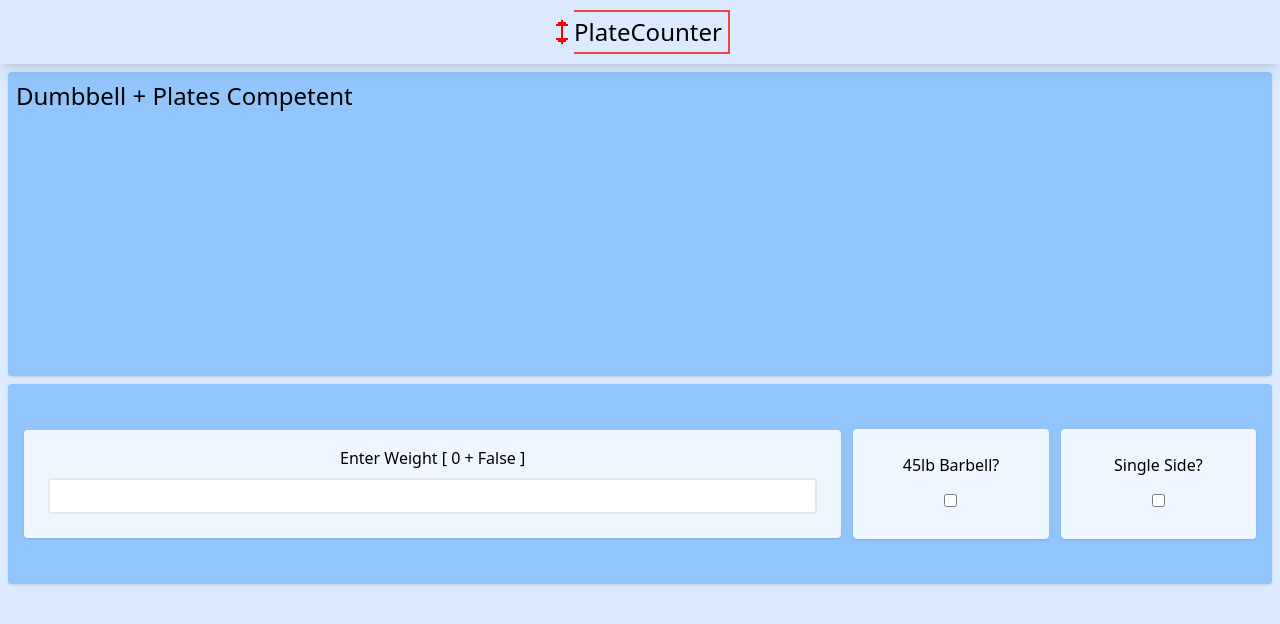
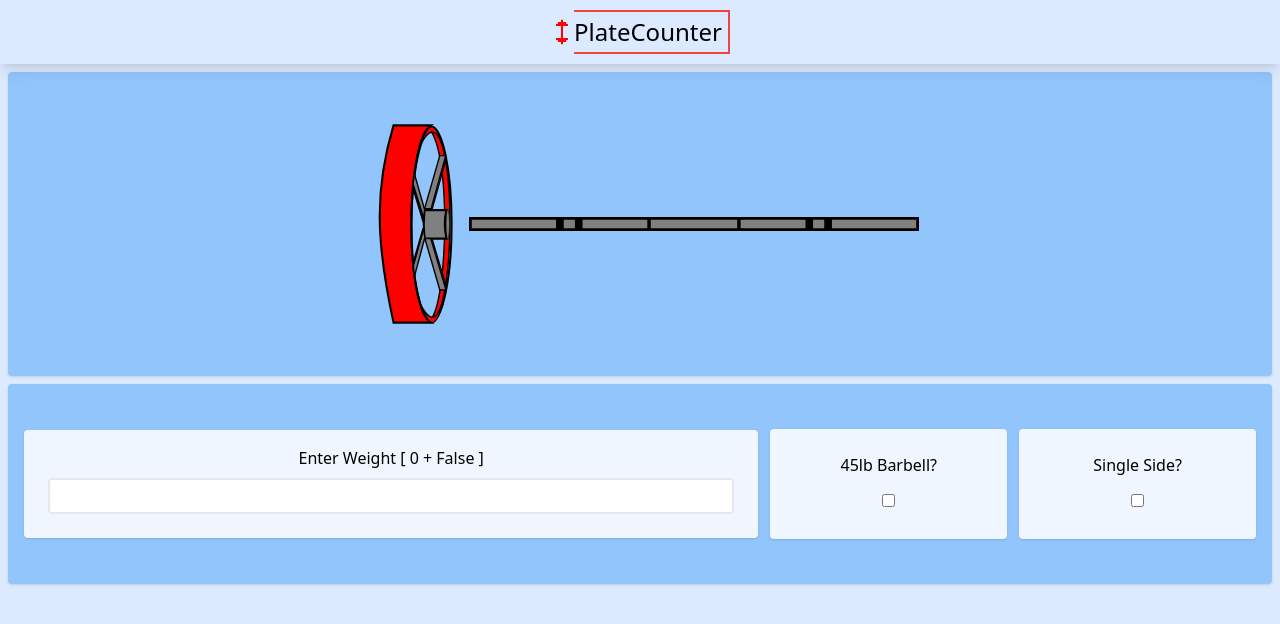
Before and after one commit to PeytonCurr/plate_counter, a React (Create React App) app: page / in a window 1280 px wide. Shown: the top 624 px of the page. Built offline with nearby package versions, Linux system fonts and the light colour scheme.

Commit message:
Got Some Svgs Displaying on screen

```diff
--- a/src/components/BarbellPlates.jsx
+++ b/src/components/BarbellPlates.jsx
@@ -1,9 +1,12 @@
 import React from 'react'
+import BarBellSVG from './svgs/BarBellSVG.jsx'
+import BasePlate45_35SVG from './svgs/BasePlate45_35SVG.jsx'
 
 function BarbellPlates(props) {
   return (
-    <div className='text-2xl p-2 justify-center bg-blue-300 row-span-2 md:row-span-3 rounded shadow'>
-      Dumbbell + Plates Competent
+    <div className='text-2xl p-2 bg-blue-300 row-span-2 md:row-span-3 rounded shadow flex justify-center items-center'>
+      <BasePlate45_35SVG height={200} />
+      <BarBellSVG width={450} />
     </div>
   )
 }
--- a/src/components/svgs/BarBellSVG.jsx
+++ b/src/components/svgs/BarBellSVG.jsx
@@ -1,8 +1,8 @@
 import React from 'react'
 
-function BarBellSVG() {
+function BarBellSVG(props) {
   return (
-    <svg width="646" height="20" viewBox="0 0 646 20" fill="none" xmlns="http://www.w3.org/2000/svg">
+    <svg width={props.width} height="20" viewBox="0 0 646 20" fill="none" xmlns="http://www.w3.org/2000/svg">
       <path d="M644 2H2V18H644V2Z" fill="#808080" stroke="black" stroke-width="4" />
       <path d="M134 2H127V18H134V2Z" fill="black" stroke="black" stroke-width="4" />
       <path d="M161 2H154V18H161V2Z" fill="black" stroke="black" stroke-width="4" />
--- a/src/components/svgs/BasePlate45_35SVG.jsx
+++ b/src/components/svgs/BasePlate45_35SVG.jsx
@@ -1,15 +1,23 @@
 import React from 'react'
 
-function BasePlate45_35SVG() {
+function BasePlate45_35SVG(props) {
   return (
-    <svg width="646" height="20" viewBox="0 0 646 20" fill="none" xmlns="http://www.w3.org/2000/svg">
-      <path d="M644 2H2V18H644V2Z" fill="#808080" stroke="black" stroke-width="4" />
-      <path d="M134 2H127V18H134V2Z" fill="black" stroke="black" stroke-width="4" />
-      <path d="M161 2H154V18H161V2Z" fill="black" stroke="black" stroke-width="4" />
-      <path d="M492 2H485V18H492V2Z" fill="black" stroke="black" stroke-width="4" />
-      <path d="M519 2H512V18H519V2Z" fill="black" stroke="black" stroke-width="4" />
-      <path d="M259 2H258V18H259V2Z" fill="black" stroke="black" stroke-width="4" />
-      <path d="M388 2H387V18H388V2Z" fill="black" stroke="black" stroke-width="4" />
+    <svg width="107" height={props.height} viewBox="0 0 107 288" fill="none" xmlns="http://www.w3.org/2000/svg">
+      <path d="M21.8427 286C-2.47624 173.393 -6.66931 96.9667 21.8427 2H76C37.5 38 38.5 261 76 286H21.8427Z" fill="#FF0000" stroke="black" stroke-width="3" />
+      <path d="M105.5 144C105.5 183.139 102.091 218.528 96.6002 244.094C93.852 256.889 90.5987 267.143 87.0345 274.162C85.2513 277.673 83.4277 280.299 81.6121 282.029C79.8031 283.752 78.0989 284.5 76.5 284.5C74.9011 284.5 73.1969 283.752 71.3879 282.029C69.5723 280.299 67.7487 277.673 65.9655 274.162C62.4013 267.143 59.148 256.889 56.3998 244.094C50.9086 218.528 47.5 183.139 47.5 144C47.5 104.861 50.9086 69.4715 56.3998 43.9058C59.148 31.1107 62.4013 20.8568 65.9655 13.8382C67.7487 10.3267 69.5723 7.70068 71.3879 5.97097C73.1969 4.24752 74.9011 3.5 76.5 3.5C78.0989 3.5 79.8031 4.24752 81.6121 5.97097C83.4277 7.70068 85.2513 10.3267 87.0345 13.8382C90.5987 20.8568 93.852 31.1107 96.6002 43.9058C102.091 69.4715 105.5 104.861 105.5 144Z" stroke="black" stroke-width="3" />
+      <path d="M60 31C72.9233 -5.03286 80.5 -4.96712 93 31C80.5084 5.50367 73.2898 5.36924 60 31Z" fill="#FF0000" stroke="black" stroke-width="2" />
+      <path d="M93.3992 258.298C82.0687 294.863 74.4964 295.13 60.4309 259.745C74.0287 284.669 81.2463 284.487 93.3992 258.298Z" fill="#FF0000" stroke="black" stroke-width="2" />
+      <path d="M82 13L77 12C104.5 59 98.5 243.5 78 278L83 276C108.5 248.5 111.5 37.5 82 13Z" fill="#FF0000" stroke="black" stroke-width="2" />
+      <path d="M66.4723 165C64.5092 147.314 64.5092 141.284 66.4723 124H98C94.8602 137.265 94.8602 149.725 98 165H66.4723Z" fill="#808080" stroke="black" stroke-width="3" />
+      <path d="M102.5 144.5C102.5 150.698 102.165 156.3 101.626 160.344C101.356 162.369 101.037 163.984 100.691 165.082C100.517 165.634 100.345 166.026 100.186 166.27C100.094 166.41 100.031 166.467 100 166.489C99.969 166.467 99.9057 166.41 99.8143 166.27C99.6554 166.026 99.4833 165.634 99.3091 165.082C98.9631 163.984 98.6444 162.369 98.3743 160.344C97.8351 156.3 97.5 150.698 97.5 144.5C97.5 138.302 97.8351 132.7 98.3743 128.656C98.6444 126.631 98.9631 125.016 99.3091 123.918C99.4833 123.366 99.6554 122.974 99.8143 122.73C99.9057 122.59 99.969 122.533 100 122.511C100.031 122.533 100.094 122.59 100.186 122.73C100.345 122.974 100.517 123.366 100.691 123.918C101.037 125.016 101.356 126.631 101.626 128.656C102.165 132.7 102.5 138.302 102.5 144.5Z" fill="#808080" stroke="black" />
+      <path d="M75.5 165H67.0555L88.5 239H97.5L75.5 165Z" fill="#808080" stroke="black" stroke-width="2" />
+      <path d="M77.5 166L97 231.5" stroke="black" stroke-width="2" />
+      <path d="M97 45.5H88.5L66.5 122H76L97 45.5Z" fill="#808080" stroke="black" stroke-width="2" />
+      <path d="M77.5 122.5L97 52" stroke="black" stroke-width="2" />
+      <path d="M65.5001 136L66.5 123L52 72L50.0001 86.5L65.5001 136Z" fill="#808080" stroke="black" stroke-width="2" />
+      <path d="M65.0001 141L50.0001 91" stroke="black" stroke-width="3" />
+      <path d="M67 163.5L65 150.5L50.5 204L52 219.5L67 163.5Z" fill="#808080" stroke="black" stroke-width="2" />
+      <path d="M65 150L50 202" stroke="black" stroke-width="3" />
     </svg>
   )
 }
--- a/src/components/weightForm.jsx
+++ b/src/components/weightForm.jsx
@@ -12,8 +12,8 @@ function WeightForm(props) {
   }
 
   return (
-    <div className='items-center rounded bg-blue-300 shadow row-span-2 sm:row-span-1 md:row-span-2 grid grid-cols-6 gap-3 p-4'>
-      <form onSubmit={handleSubmit} className=' bg-blue-50 rounded shadow p-6 pt-4 col-span-4 text-center'>
+    <div className='items-center rounded bg-blue-300 shadow row-span-2 sm:row-span-1 md:row-span-2 grid grid-cols-10 gap-3 p-4'>
+      <form onSubmit={handleSubmit} className=' bg-blue-50 rounded shadow p-6 pt-4 col-span-6 text-center'>
         <h1 className='mb-2 text-center'>
           Enter Weight [ {props.weight} + {props.barBell ?
             "True" : "False"
@@ -22,7 +22,7 @@ function WeightForm(props) {
         <input value={props?.weight || ""} type="number" step={5} max={1000} onChange={handleChange} className="text-center  w-full rounded p-1 px-2 border-2" />
       </form>
 
-      <form className=' bg-blue-50 rounded shadow py-3 sm:py-6 col-span-1 text-center'>
+      <form className=' bg-blue-50 rounded shadow py-6 col-span-2 text-center'>
         <h1 className='mb-3'>45lb Barbell?</h1>
         <input className="mb-2" type="checkbox" checked={props.barBell} onChange={e => {
           props.setBarBell(e.target.checked)
@@ -32,7 +32,7 @@ function WeightForm(props) {
         }} />
       </form>
 
-      <form className=' bg-blue-50 rounded shadow py-3 sm:py-6 col-span-1 text-center'>
+      <form className=' bg-blue-50 rounded shadow py-6 col-span-2 text-center'>
         <h1 className='mb-3'>Single Side?</h1>
         <input className="mb-2" type="checkbox" checked={props.single} onChange={e => {
           props.setSingle(e.target.checked)
```
Also changed, not shown: src/assets/BarBell.svg (added), src/assets/BasePlateLeft45-25.svg (added).
